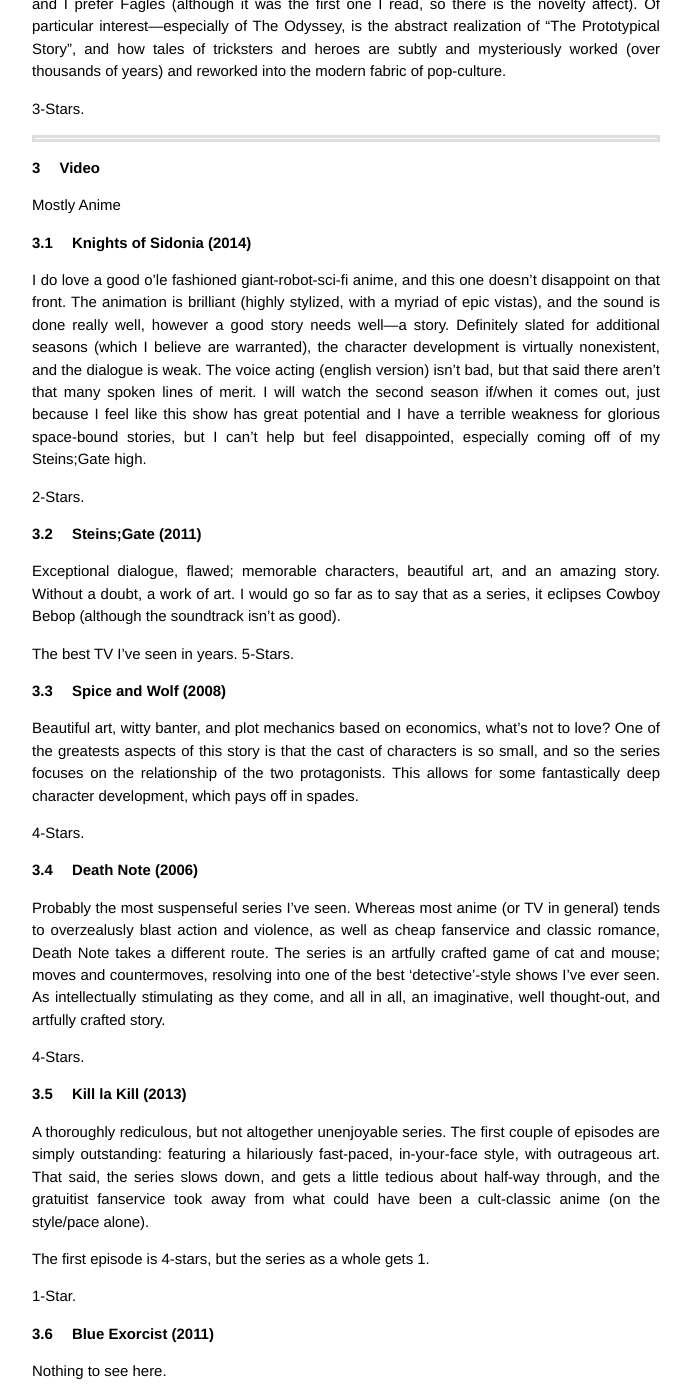
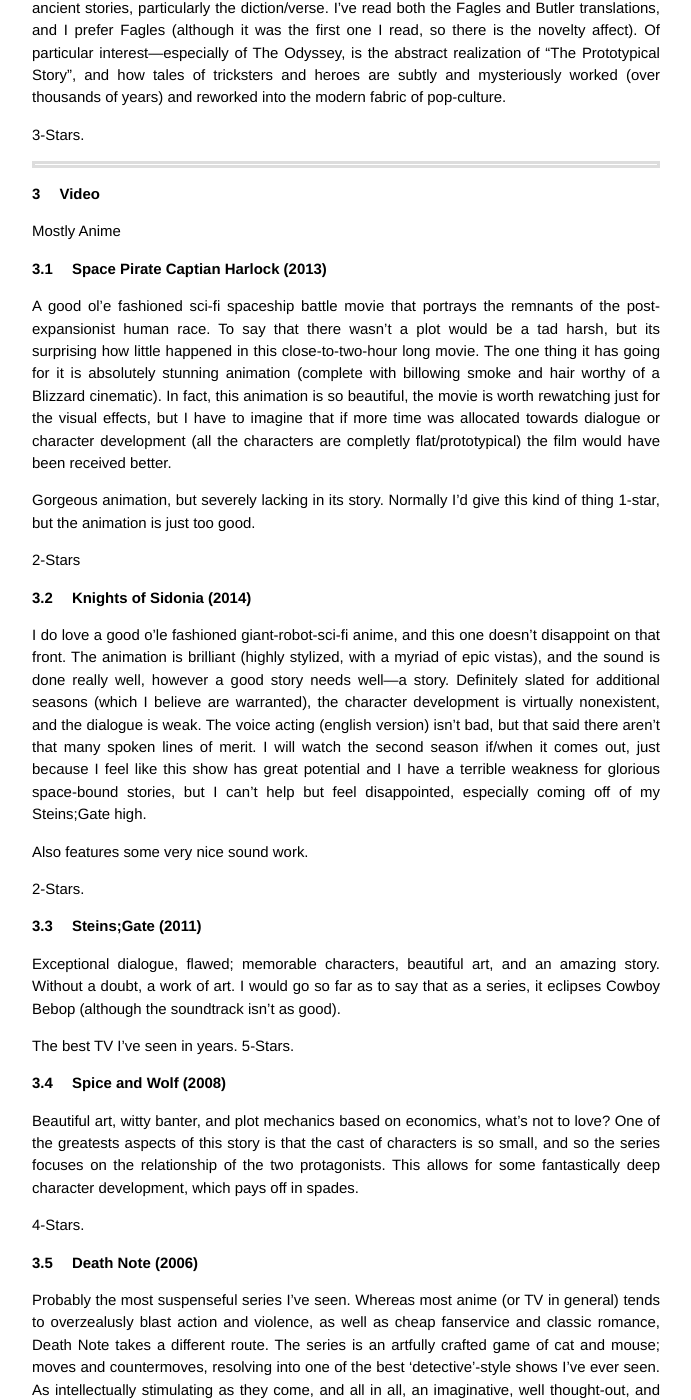
Before and after one commit to athuras/athuras.github.com, a Jekyll site: the page built from _posts/2014-08-06-Booklist.markdown, in a window 1280 px wide and 1400 px high, scrolled down 4043 px. Shown: the whole window, without its empty margins (294-985 px from the left). Built offline with Jekyll 4.4.1, drawn with Linux system fonts in a browser that asks for light colours; some of the changed text lies outside the part shown.

Commit message:
added harlock review

```diff
--- a/_posts/2014-06-24-Booklist.markdown
+++ b/_posts/2014-08-06-Booklist.markdown
@@ -125,12 +125,24 @@
 # Video
 Mostly Anime
 
+## Space Pirate Captian Harlock (2013)
+A good ol'e fashioned sci-fi spaceship battle movie that portrays the remnants of the post-expansionist human race.
+To say that there wasn't a plot would be a tad harsh, but its surprising how little happened in this close-to-two-hour long movie.
+The one thing it has going for it is absolutely stunning animation (complete with billowing smoke and hair worthy of a Blizzard cinematic).
+In fact, this animation is so beautiful, the movie is worth rewatching just for the visual effects, but I have to imagine that if more time was allocated towards dialogue or character development (all the characters are completly flat/prototypical) the film would have been received better.
+
+Gorgeous animation, but severely lacking in its story. Normally I'd give this kind of thing 1-star, but the animation is just too good.
+
+2-Stars
+
 ## Knights of Sidonia (2014)
 I do love a good o'le fashioned giant-robot-sci-fi anime, and this one doesn't disappoint on that front.
 The animation is brilliant (highly stylized, with a myriad of epic vistas), and the sound is done really well, however a good story needs well---a story.
 Definitely slated for additional seasons (which I believe are warranted), the character development is virtually nonexistent, and the dialogue is weak.
 The voice acting (english version) isn't bad, but that said there aren't that many spoken lines of merit.
 I will watch the second season if/when it comes out, just because I feel like this show has great potential and I have a terrible weakness for glorious space-bound stories, but I can't help but feel disappointed, especially coming off of my Steins;Gate high.
+
+Also features some very nice sound work.
 
 2-Stars.
 
```
